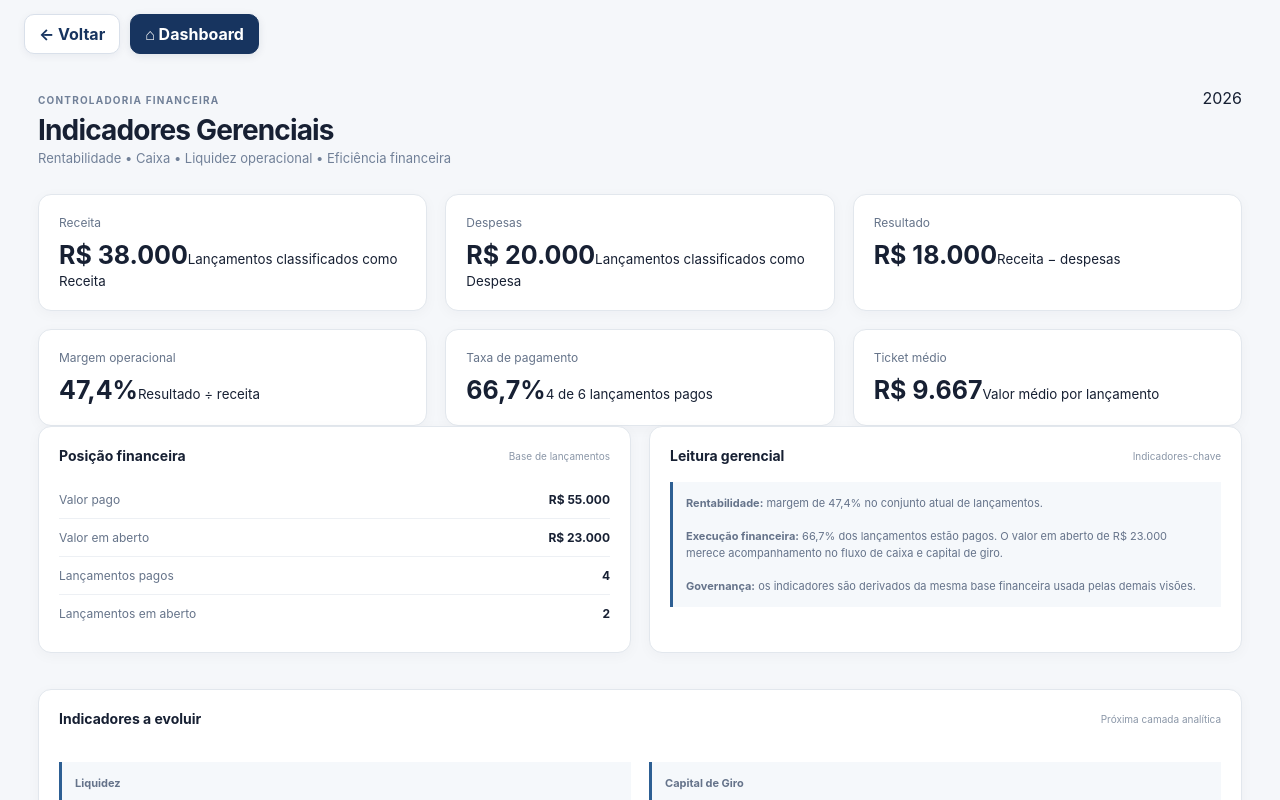
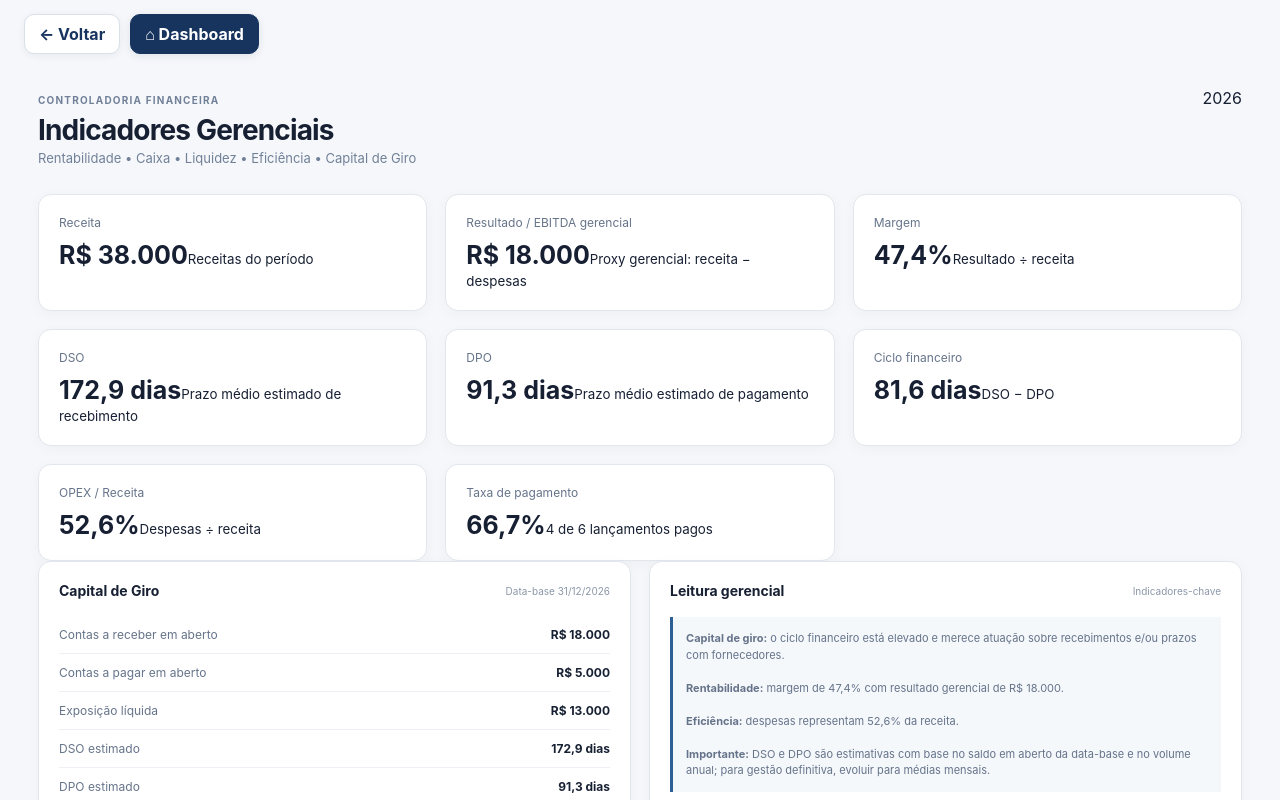
Before and after one commit to cardoso4009-byte/bp-financeiro-bi, a Next.js app: page /indicadores in a window 1280 px wide. Shown: the top 800 px of the page. Built offline with nearby package versions, Linux system fonts and the light colour scheme.

Commit message:
feat: expand gerencial KPIs

```diff
--- a/app/indicadores/page.tsx
+++ b/app/indicadores/page.tsx
@@ -2,9 +2,11 @@
 
 import { useMemo } from 'react'
 import { readFinancialSource } from '@/lib/financial-source'
+import { openReceivablesPayables } from '@/lib/contas-receber-pagar'
 
 const brl=(n:number)=>n.toLocaleString('pt-BR',{style:'currency',currency:'BRL',maximumFractionDigits:0})
 const pct=(n:number)=>`${(n*100).toFixed(1).replace('.',',')}%`
+const num=(n:number)=>n.toLocaleString('pt-BR',{maximumFractionDigits:1})
 
 export default function IndicadoresPage(){
  const source=useMemo(()=>readFinancialSource(),[])
@@ -20,24 +22,36 @@ export default function IndicadoresPage(){
  const resultado=receita-despesa
  const margem=receita?resultado/receita:0
  const taxaPagamento=entries.length?pagos.length/entries.length:0
- const ticketMedio=entries.length?(receita+despesa)/entries.length:0
+ const open=useMemo(()=>openReceivablesPayables(entries,'2026-12-31'),[entries])
+ const contasReceber=open.filter(i=>i.direction==='Receber').reduce((s,i)=>s+Math.abs(i.value),0)
+ const contasPagar=open.filter(i=>i.direction==='Pagar').reduce((s,i)=>s+Math.abs(i.value),0)
+ const dso=receita?contasReceber/receita*365:0
+ const dpo=despesa?contasPagar/despesa*365:0
+ const ciclo=dso-dpo
+ const opexRatio=receita?despesa/receita:0
+ const ebitda=resultado
+ const meses=useMemo(()=>Array.from({length:12},(_,idx)=>{const m=String(idx+1).padStart(2,'0');const rs=entries.filter(e=>e.type==='Receita'&&e.competence.startsWith(`2026-${m}`)).reduce((s,e)=>s+Math.abs(e.value),0);const ds=entries.filter(e=>e.type==='Despesa'&&e.competence.startsWith(`2026-${m}`)).reduce((s,e)=>s+Math.abs(e.value),0);return {label:m,receita:rs,resultado:rs-ds,margem:rs?(rs-ds)/rs:0}}),[entries])
+ const max=Math.max(...meses.map(m=>m.receita),1)
  return <main className="content" style={{marginLeft:0,width:'100%',maxWidth:1450,margin:'0 auto'}}>
-  <header><div><small>CONTROLADORIA FINANCEIRA</small><h1>Indicadores Gerenciais</h1><p>Rentabilidade • Caixa • Liquidez operacional • Eficiência financeira</p></div><div className="period">2026</div></header>
+  <header><div><small>CONTROLADORIA FINANCEIRA</small><h1>Indicadores Gerenciais</h1><p>Rentabilidade • Caixa • Liquidez • Eficiência • Capital de Giro</p></div><div className="period">2026</div></header>
   <div className="indicator-grid">
-   <Metric title="Receita" value={brl(receita)} detail="Lançamentos classificados como Receita"/>
-   <Metric title="Despesas" value={brl(despesa)} detail="Lançamentos classificados como Despesa"/>
-   <Metric title="Resultado" value={brl(resultado)} detail="Receita − despesas"/>
-   <Metric title="Margem operacional" value={pct(margem)} detail="Resultado ÷ receita"/>
+   <Metric title="Receita" value={brl(receita)} detail="Receitas do período"/>
+   <Metric title="Resultado / EBITDA gerencial" value={brl(ebitda)} detail="Proxy gerencial: receita − despesas"/>
+   <Metric title="Margem" value={pct(margem)} detail="Resultado ÷ receita"/>
+   <Metric title="DSO" value={`${num(dso)} dias`} detail="Prazo médio estimado de recebimento" tone={dso>60?'warn':'normal'}/>
+   <Metric title="DPO" value={`${num(dpo)} dias`} detail="Prazo médio estimado de pagamento"/>
+   <Metric title="Ciclo financeiro" value={`${num(ciclo)} dias`} detail="DSO − DPO" tone={ciclo>45?'warn':'normal'}/>
+   <Metric title="OPEX / Receita" value={pct(opexRatio)} detail="Despesas ÷ receita"/>
    <Metric title="Taxa de pagamento" value={pct(taxaPagamento)} detail={`${pagos.length} de ${entries.length} lançamentos pagos`}/>
-   <Metric title="Ticket médio" value={brl(ticketMedio)} detail="Valor médio por lançamento"/>
   </div>
   <div className="grid">
-   <section className="panel"><div className="panel-title"><h2>Posição financeira</h2><span>Base de lançamentos</span></div><div className="rows"><Row label="Valor pago" value={pagoValor}/><Row label="Valor em aberto" value={abertoValor}/><Row label="Lançamentos pagos" value={pagos.length} currency={false}/><Row label="Lançamentos em aberto" value={abertos.length} currency={false}/></div></section>
-   <section className="panel"><div className="panel-title"><h2>Leitura gerencial</h2><span>Indicadores-chave</span></div><div className="note"><strong>Rentabilidade:</strong> margem de {pct(margem)} no conjunto atual de lançamentos.<br/><br/><strong>Execução financeira:</strong> {pct(taxaPagamento)} dos lançamentos estão pagos. O valor em aberto de {brl(abertoValor)} merece acompanhamento no fluxo de caixa e capital de giro.<br/><br/><strong>Governança:</strong> os indicadores são derivados da mesma base financeira usada pelas demais visões.</div></section>
+   <section className="panel"><div className="panel-title"><h2>Capital de Giro</h2><span>Data-base 31/12/2026</span></div><div className="rows"><Row label="Contas a receber em aberto" value={contasReceber}/><Row label="Contas a pagar em aberto" value={contasPagar}/><Row label="Exposição líquida" value={contasReceber-contasPagar}/><Row label="DSO estimado" value={dso} currency={false} suffix=" dias"/><Row label="DPO estimado" value={dpo} currency={false} suffix=" dias"/><Row label="Ciclo financeiro" value={ciclo} currency={false} suffix=" dias"/></div></section>
+   <section className="panel"><div className="panel-title"><h2>Leitura gerencial</h2><span>Indicadores-chave</span></div><div className="note"><strong>Capital de giro:</strong> {ciclo>45?'o ciclo financeiro está elevado e merece atuação sobre recebimentos e/ou prazos com fornecedores.':'o ciclo financeiro está em patamar controlado pela base atual.'}<br/><br/><strong>Rentabilidade:</strong> margem de {pct(margem)} com resultado gerencial de {brl(resultado)}.<br/><br/><strong>Eficiência:</strong> despesas representam {pct(opexRatio)} da receita.<br/><br/><strong>Importante:</strong> DSO e DPO são estimativas com base no saldo em aberto da data-base e no volume anual; para gestão definitiva, evoluir para médias mensais.</div></section>
   </div>
-  <section className="panel wide"><div className="panel-title"><h2>Indicadores a evoluir</h2><span>Próxima camada analítica</span></div><div className="grid"><Insight title="Liquidez" text="Adicionar liquidez corrente e seca quando o Balanço integrado estiver consolidado."/><Insight title="Capital de Giro" text="Conectar prazo médio de recebimento, pagamento e ciclo financeiro."/><Insight title="Rentabilidade" text="Adicionar ROIC, ROE e margem por unidade, centro de custo e período."/><Insight title="Eficiência" text="Adicionar OPEX/receita, orçamento × realizado e análise de desvios."/></div></section>
+  <section className="panel wide"><div className="panel-title"><h2>Evolução mensal</h2><span>Receita • Resultado • Margem</span></div><div className="monthly">{meses.map(m=><div className="month" key={m.label}><div className="month-head"><b>{m.label}</b><span>{brl(m.receita)}</span></div><div className="track"><i style={{width:`${m.receita/max*100}%`}}/></div><small>Resultado {brl(m.resultado)} • Margem {pct(m.margem)}</small></div>)}</div></section>
+  <section className="panel wide"><div className="panel-title"><h2>Indicadores a evoluir</h2><span>Próxima camada analítica</span></div><div className="grid"><Insight title="Liquidez" text="Adicionar liquidez corrente, seca e cobertura de caixa quando o Balanço integrado estiver consolidado."/><Insight title="Capital de Giro" text="Evoluir DSO e DPO para médias móveis e análise por cliente, fornecedor e unidade."/><Insight title="Rentabilidade" text="Adicionar ROIC, ROE e margem por unidade, centro de custo e período."/><Insight title="Eficiência" text="Conectar OPEX/receita, orçamento × realizado e análise automática de desvios."/></div></section>
  </main>
 }
-function Metric({title,value,detail}:{title:string;value:string;detail:string}){return <div className="indicator"><span>{title}</span><strong>{value}</strong><small>{detail}</small></div>}
-function Row({label,value,currency=true}:{label:string;value:number;currency?:boolean}){return <div className="row"><span>{label}</span><b>{currency?brl(value):value.toLocaleString('pt-BR')}</b></div>}
+function Metric({title,value,detail,tone='normal'}:{title:string;value:string;detail:string;tone?:'normal'|'warn'}){return <div className={`indicator ${tone==='warn'?'indicator-warn':''}`}><span>{title}</span><strong>{value}</strong><small>{detail}</small></div>}
+function Row({label,value,currency=true,suffix=''}:{label:string;value:number;currency?:boolean;suffix?:string}){return <div className="row"><span>{label}</span><b>{currency?brl(value):`${num(value)}${suffix}`}</b></div>}
 function Insight({title,text}:{title:string;text:string}){return <div className="note"><strong>{title}</strong><p>{text}</p></div>}
```
